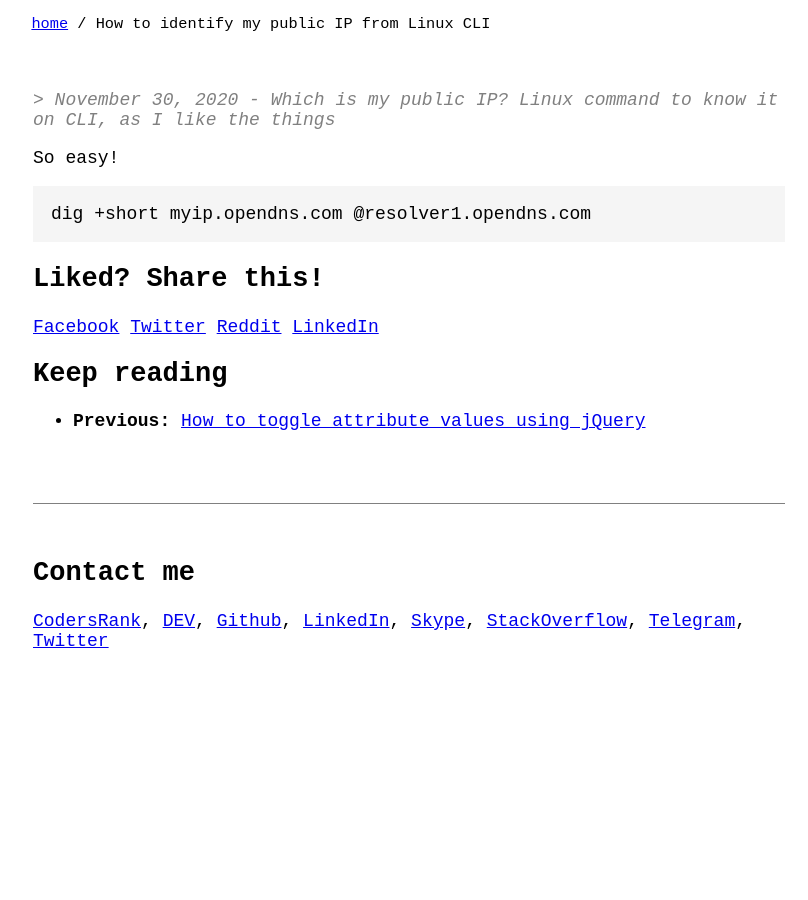
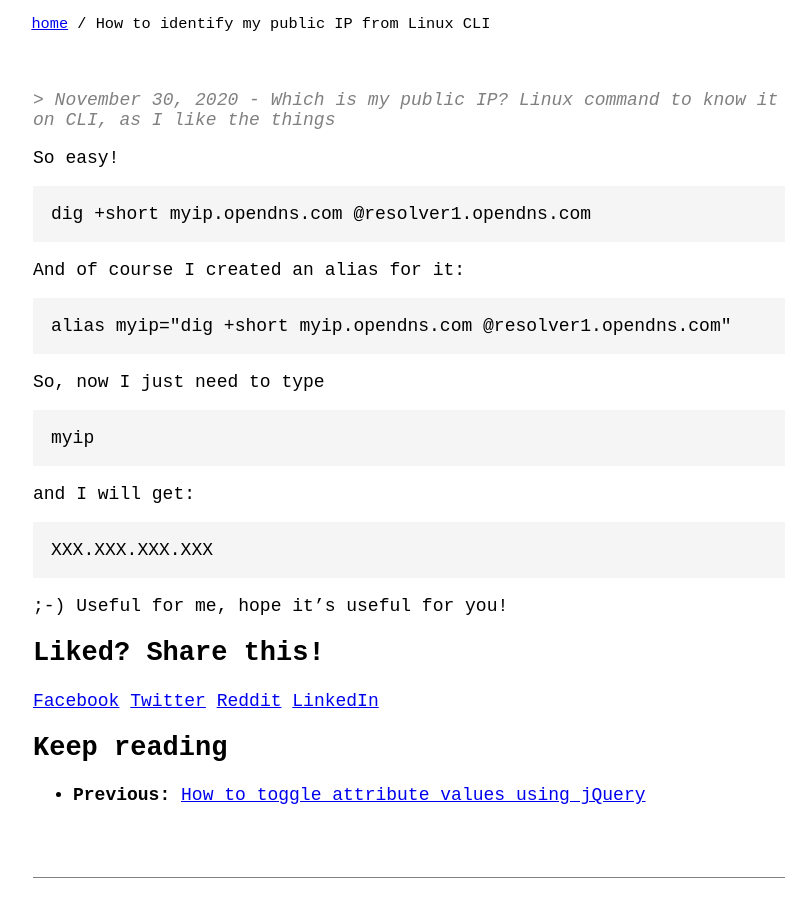
Before and after one commit to glpzzz/glpzzz.github.io, a Jekyll site: the page built from _posts/2020-11-30-my-public-ip-linux-cli.md, in a window 1280 px wide and 900 px high, scrolled down 401 px. Shown: the whole window, without its empty margins (231-1039 px from the left). Built offline with Jekyll 4.4.1, drawn with Linux system fonts in a browser that asks for light colours; before the commit the page ends 1070 px from its top, so only the background shows below that.

Commit message:
update my public IP post

````diff
--- a/_posts/2020-11-30-my-public-ip-linux-cli.md
+++ b/_posts/2020-11-30-my-public-ip-linux-cli.md
@@ -5,6 +5,27 @@ description: "Which is my public IP? Linux command to know it on CLI, as I like
 image: /assets/2020-11-30-my-public-ip-linux-cli.png
 ---
 So easy!
+
 ```
 dig +short myip.opendns.com @resolver1.opendns.com
 ```
+
+And of course I created an alias for it:
+
+```
+alias myip="dig +short myip.opendns.com @resolver1.opendns.com"
+```
+
+So, now I just need to type
+
+```
+myip
+```
+
+and I will get:
+
+```
+XXX.XXX.XXX.XXX
+```
+
+;-) Useful for me, hope it's useful for you!
````
